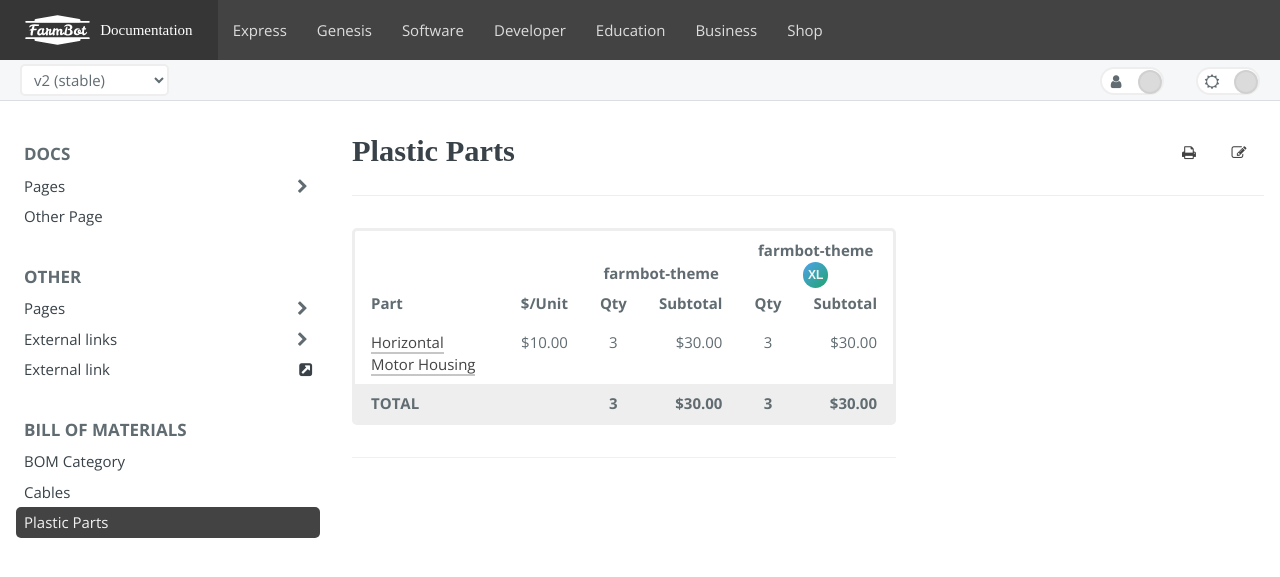
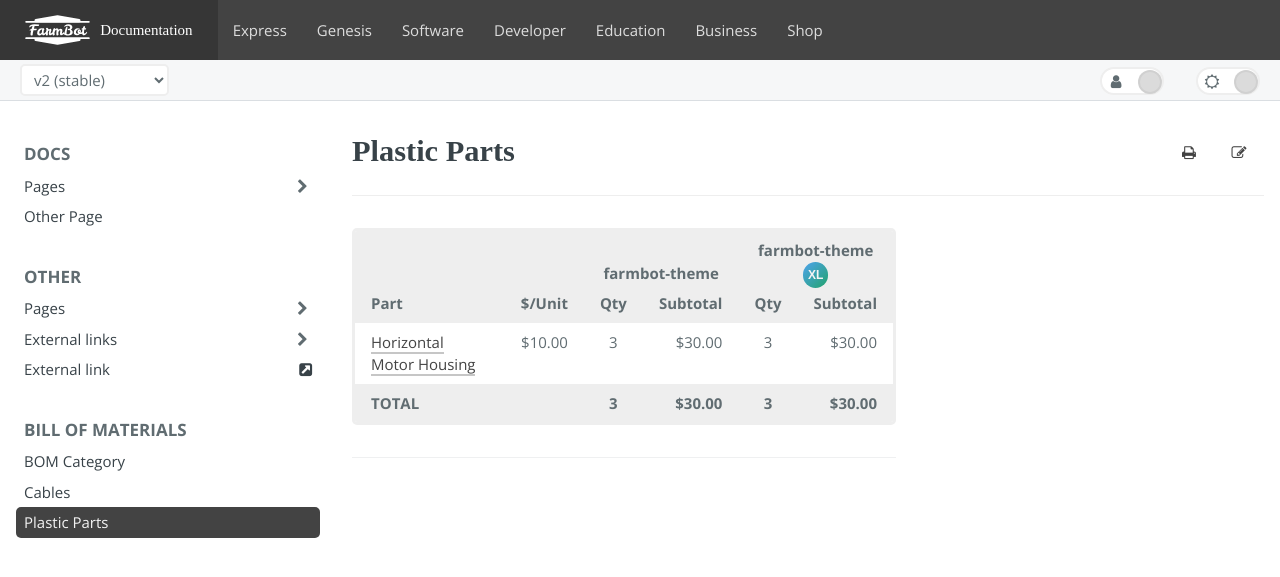
Before and after one commit to FarmBot-Docs/farmbot-theme, a Jekyll site: the page built from v2/bom/plastic-parts.md, in a window 1280 px wide. Shown: the top 577 px of the page. Built offline with Jekyll 4.4.1, drawn with Linux system fonts in a browser that asks for light colours; nearby versions of some CDN libraries; some web fonts are replaced; our own code applies the rules of GitHub Pages for plain Markdown files; comment, search, counter and statistics services are not loaded.

Commit message:
improve bom table headers (#43)

```diff
--- a/_includes/bom_table.html
+++ b/_includes/bom_table.html
@@ -1,13 +1,13 @@
 {%- assign bom_category = page.path | remove: ".md" -%}
 
 <table>
-  <tr>
+  <tr class="bom-header">
     <th><i></i></th>
     <th><i></i></th>
     <th style="text-align: center; padding-bottom: 0;" colspan="2">{{ site.title | remove: "FarmBot " | remove: " Documentation" | default: "Genesis" }}</th>
     <th style="text-align: center; padding-bottom: 0;" colspan="2">{{ site.title | remove: "FarmBot " | remove: " Documentation" | default: "Genesis" }} <span class="fb-xl-sticker">XL</span></th>
   </tr>
-  <tr>
+  <tr class="bom-header">
     <th style="width: 50%;">Part</th>
     <th style="text-align: right;">$/Unit</th>
     <th style="text-align: center;">Qty</th>
--- a/_sass/content.scss
+++ b/_sass/content.scss
@@ -164,7 +164,7 @@
     border: none;
     padding: 0.5rem 1rem;
   }
-  tr.bom-total-row {
+  tr.bom-total-row, tr.bom-header {
     background: #eeeeee;
   }
 }
--- a/_sass/dark_mode.scss
+++ b/_sass/dark_mode.scss
@@ -182,7 +182,7 @@ body {
         &.internal {
           border-color: orange;
         }
-        tr.bom-total-row {
+        tr.bom-total-row, tr.bom-header {
           background: $gray;
         }
       }
```
